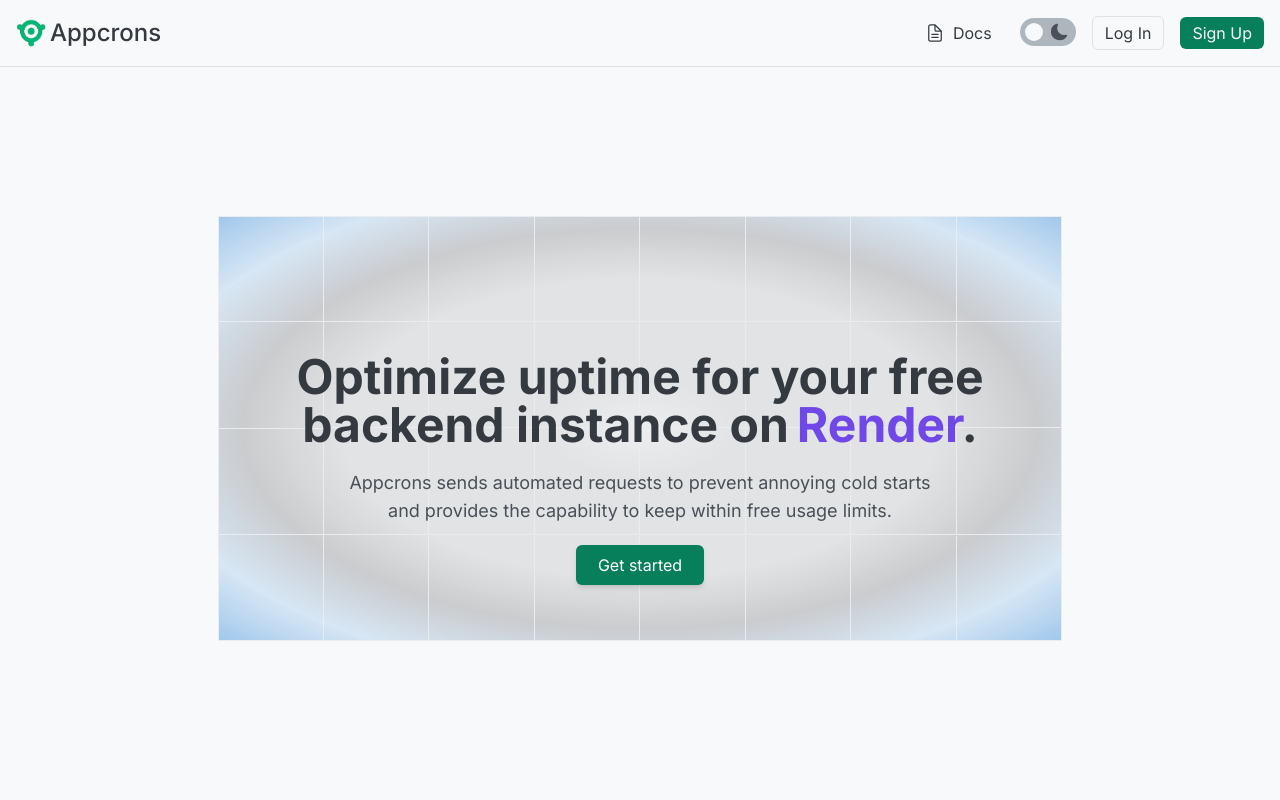
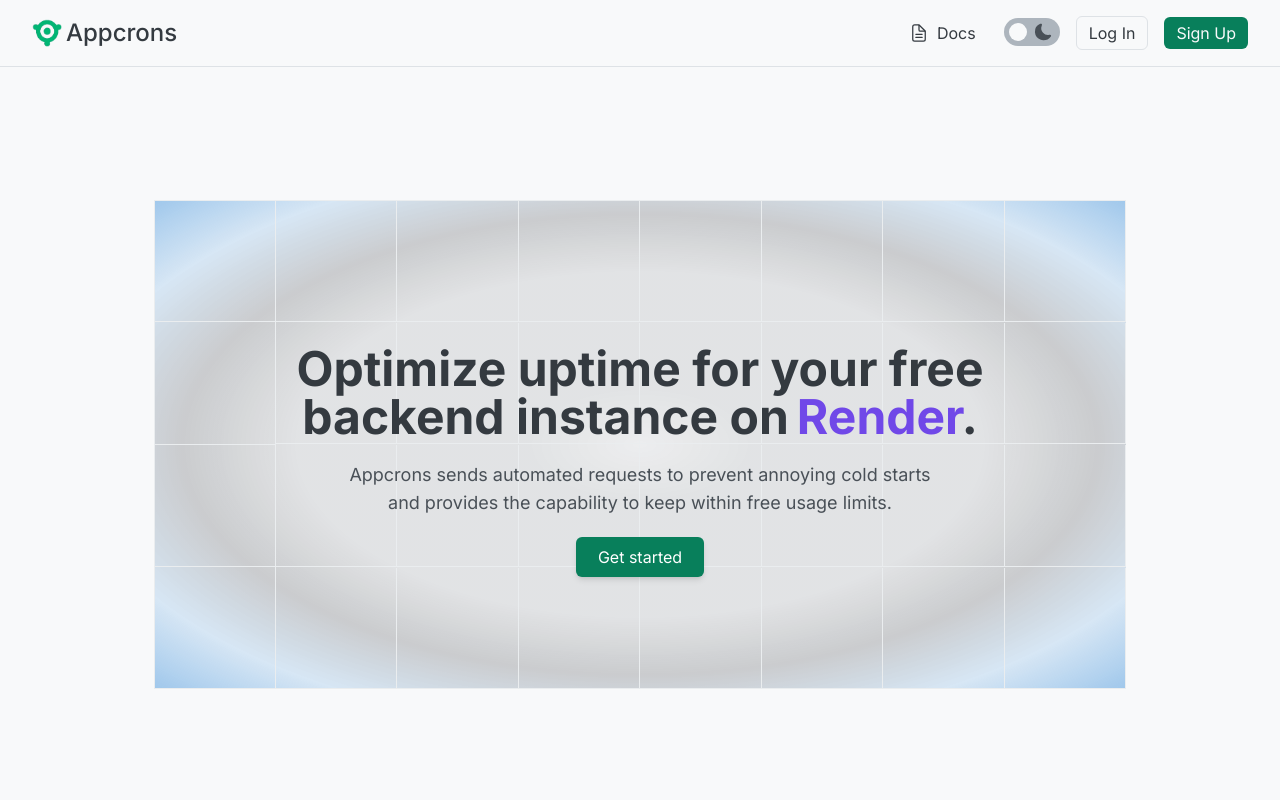
Before and after one commit to Tibz-Dankan/appcrons-web, a Next.js app: page / in a window 1280 px wide. Shown: the top 800 px of the page. Built offline with nearby package versions, Linux system fonts and the light colour scheme; no server answers.

Commit message:
feat: apply max-width to the home page

```diff
--- a/src/app/home/navbar.tsx
+++ b/src/app/home/navbar.tsx
@@ -14,9 +14,13 @@ export const NavBar: React.FC = () => {
 
   return (
     <nav
-      className="w-full flex items-center justify-between
-      p-4 border-b-[1px] border-color-border-primary
+      className="w-full flex items-center justify-center
+      border-b-[1px] border-color-border-primary
       bg-color-bg-primary fixed top-0 left-0 z-[100]"
+    >
+      <div
+        className="flex items-center justify-between
+         py-4 px-4 sm:px-8 lg:px-8 w-full  max-w-[1280px]"
       >
         <div className="flex items-center gap-2">
           <Link href="/" className="flex items-center gap-1">
@@ -61,6 +65,7 @@ export const NavBar: React.FC = () => {
             <span>Sign Up</span>
           </Link>
         </div>
+      </div>
     </nav>
   );
 };
--- a/src/app/page.tsx
+++ b/src/app/page.tsx
@@ -12,10 +12,8 @@ import { CreatorsWords } from "@/app/home/creatorWords";
 
 export default function Home() {
   return (
-    <div
-      className="w-full h-auto space-y-16 p-4 px-4
-       sm:px-16 lg:px-28"
-    >
+    <div className="w-full flex items-center justify-center">
+      <div className="w-full h-auto space-y-16 px-4 sm:px-8 lg:px-8 max-w-[1280px]">
         <Hero>
           <div className="w-full h-full flex flex-col items-center justify-center">
             <NavBar />
@@ -34,8 +32,9 @@ export default function Home() {
                 </Link>
               </h1>
               <p className="text-center text-color-text-secondary text-lg w-4/5">
-              Appcrons sends automated requests to prevent annoying cold starts
-              and provides the capability to keep within free usage limits.
+                Appcrons sends automated requests to prevent annoying cold
+                starts and provides the capability to keep within free usage
+                limits.
               </p>
               <Link href="/auth/signup" className="">
                 <Button
@@ -52,5 +51,6 @@ export default function Home() {
         <CreatorsWords />
         <FAQ />
       </div>
+    </div>
   );
 }
```
Lines whose indentation alone changed are shown as unchanged.
